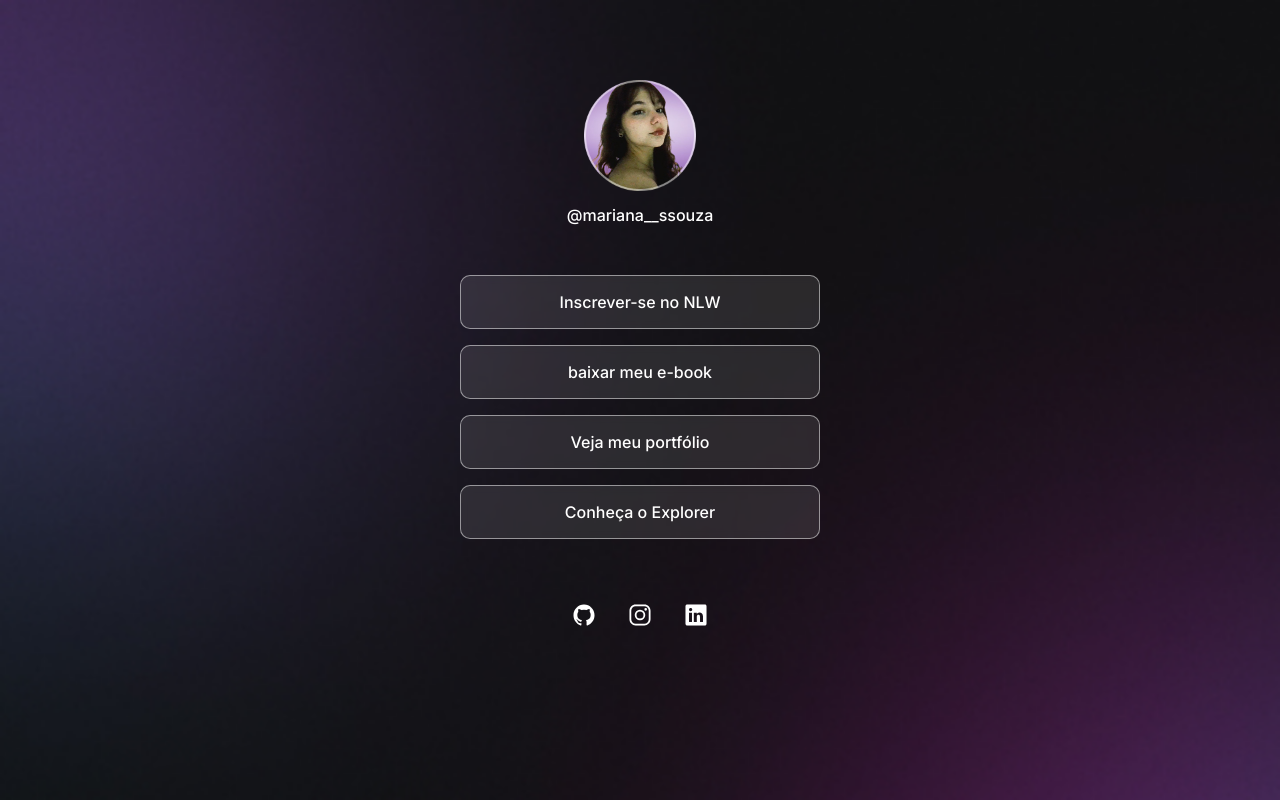
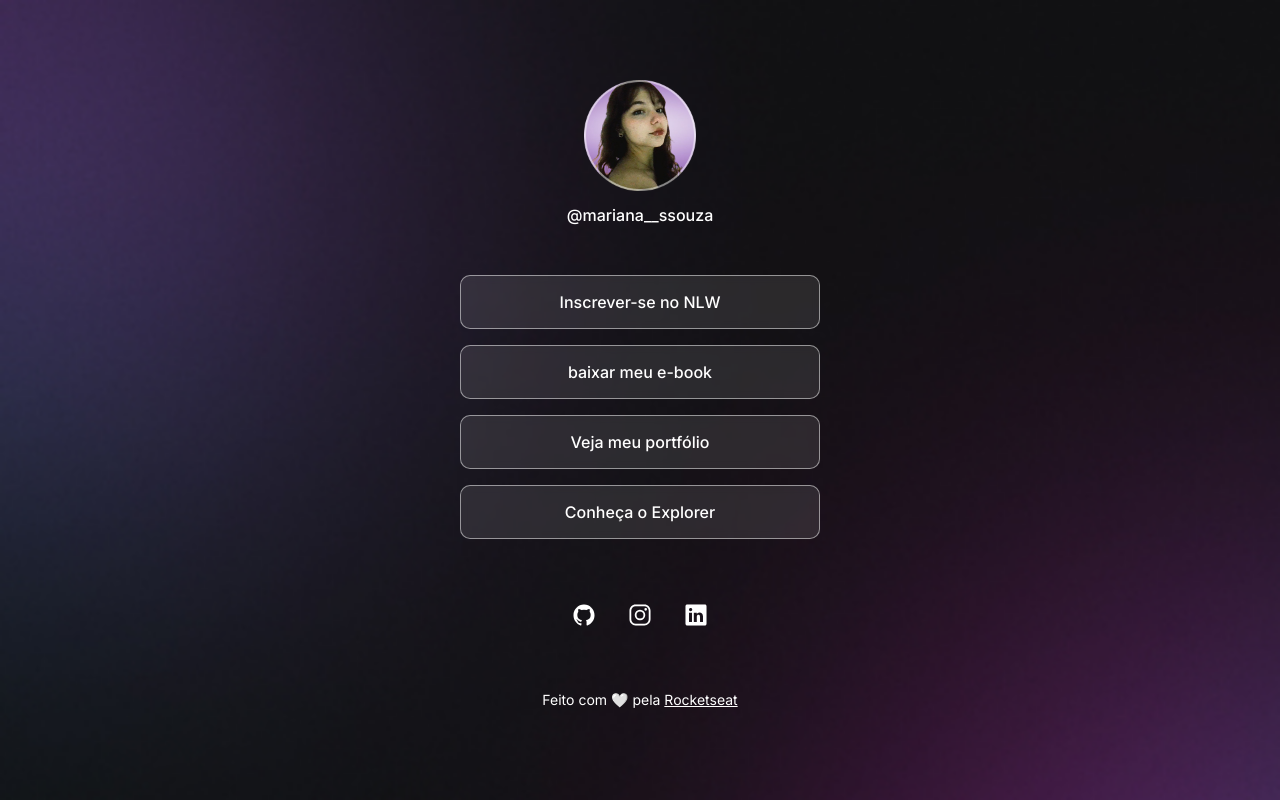
Before and after one commit to marianaSsouza/Projeto-Curso-Discover-, a plain HTML site: page index.html in a window 1280 px wide. Drawn offline with nearby package versions, Linux system fonts and the light colour scheme.

Commit message:
modulo : adicionando rodape

```diff
--- a/index.html
+++ b/index.html
@@ -47,8 +47,15 @@
            <a href="https://www.linkedin.com/in/mariana-souza-9a3a37302/" target="_blank">
                <ion-icon name="logo-linkedin"></ion-icon>
            </a>
+    </div>
+
+    <footer>
+        Feito com 🤍 pela <a href="https://rocketseat.com.br" target="_blank">Rocketseat</a>
+    </footer>
+
 
     </div>
+
 
 
     <script type="module" src="https://unpkg.com/ionicons@7.1.0/dist/ionicons/ionicons.esm.js"></script>
--- a/style.css
+++ b/style.css
@@ -103,9 +103,15 @@ ul li a:hover{
     transition: background 0.2s; /*transição suave para o efeito de hover*/
     border-radius: 50%; /*deixa o fundo do ícone arredondado, formando um circulo perfeito*/
 
-
 }
 
 #social-links a:hover{
     background:rgba(255, 255, 255, 0.2); /*cor de fundo com transparência ao passar o mouse*/
 }
+
+footer {
+   padding: 24px 0; /*espaçamento interno do rodapé*/
+   text-align: center; /*centraliza o conteúdo dentro do rodapé*/
+   font-size: 14px; /*tamanho da fonte do rodapé*/
+
+}
```
